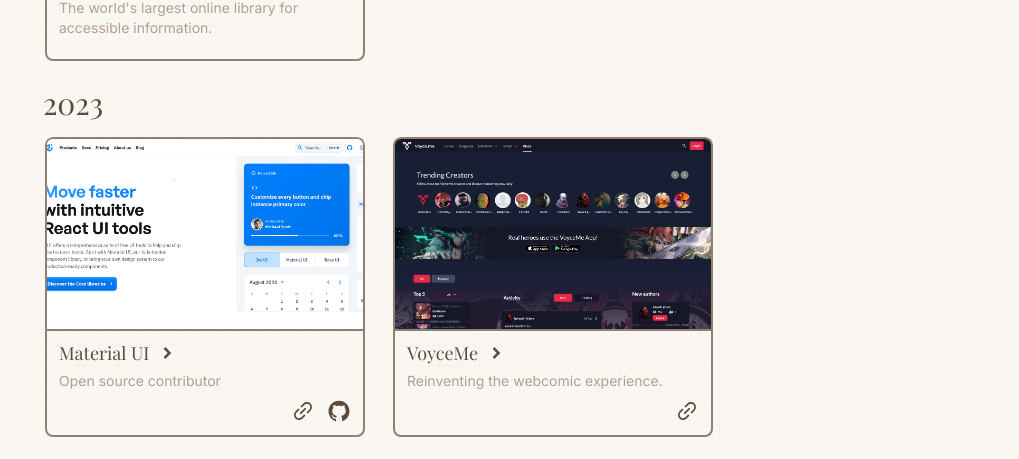
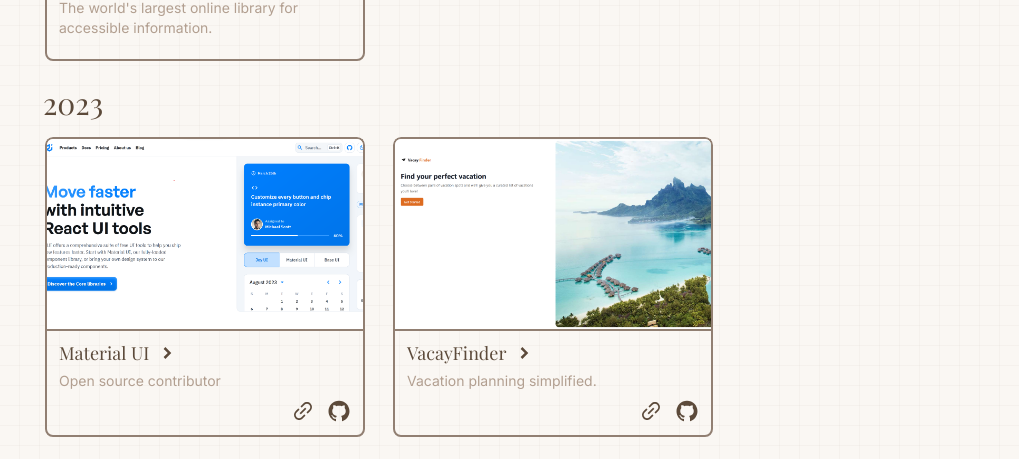
Before and after one commit to VishruthR/personal-portfolio, a Next.js app: page /projects in a window 1280 px wide. Shown: the part 1175-1634 px from the top of the page, without its empty margins (261-1280 px from the left). Built offline with nearby package versions, Linux system fonts and the light colour scheme; grey boxes are pictures that could not be loaded; a web font is replaced by a local one.

Commit message:
Remove outdated project

```diff
--- a/src/data/projects.ts
+++ b/src/data/projects.ts
@@ -30,17 +30,6 @@
     github: "https://github.com/mui",
     screenshot: "mui.png",
     skills: ["React", "Typescript", "CSS", "FOSS"],
-    year: "2023",
-  },
-  {
-    name: "VoyceMe",
-    sentence: "Reinventing the webcomic experience.",
-    description:
-      "VoyceMe aims to allow webcomic authors and readers to connect in a new way. I implemented a twitter-esque feed which allows readers to follow and interact with their favorite authors.",
-    live: "https://www.voyce.me/plaza",
-    github: null,
-    screenshot: "voyceme.png",
-    skills: ["React", "TailwindCSS", "GraphQL"],
     year: "2023",
   },
   {
```
